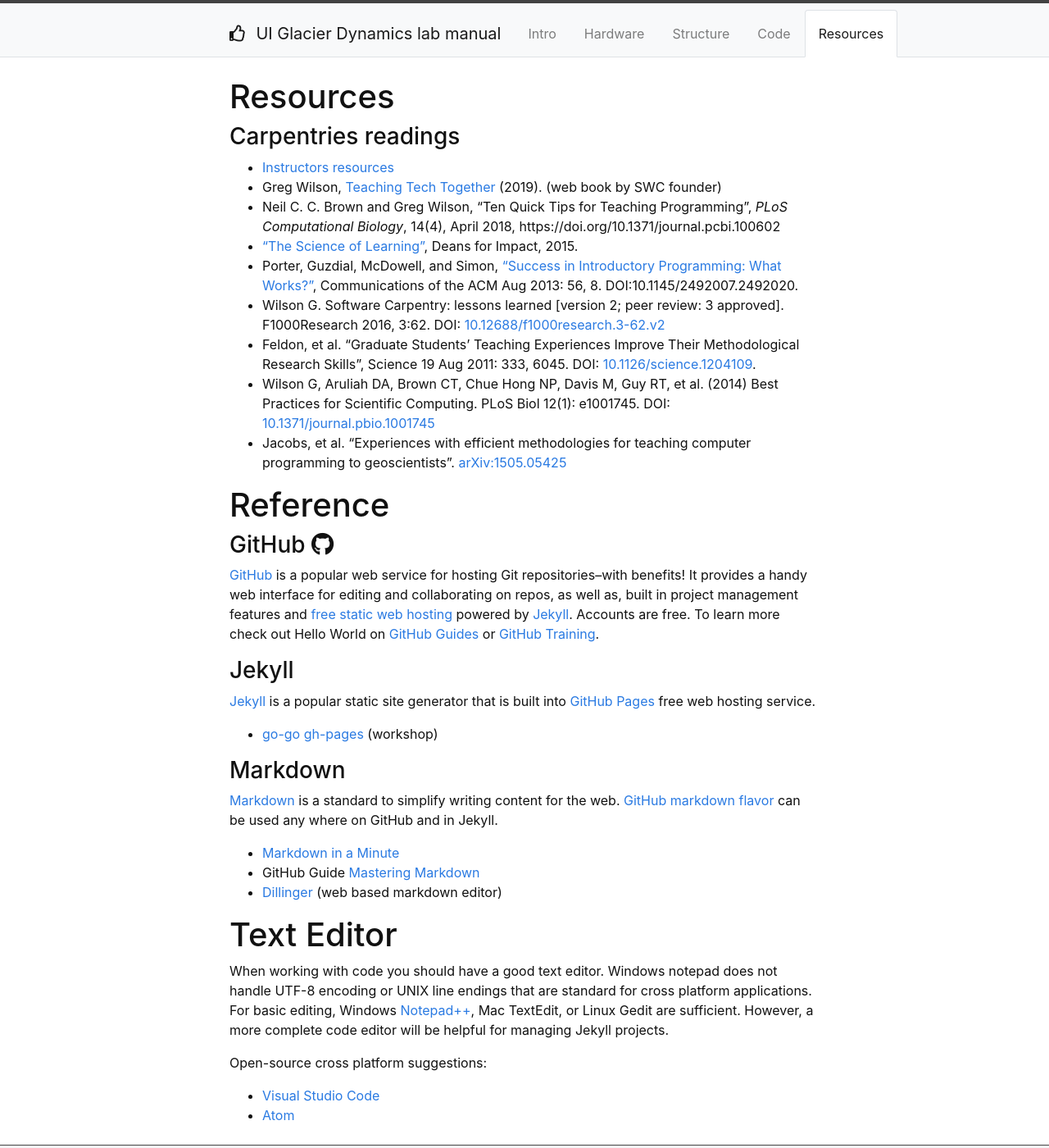
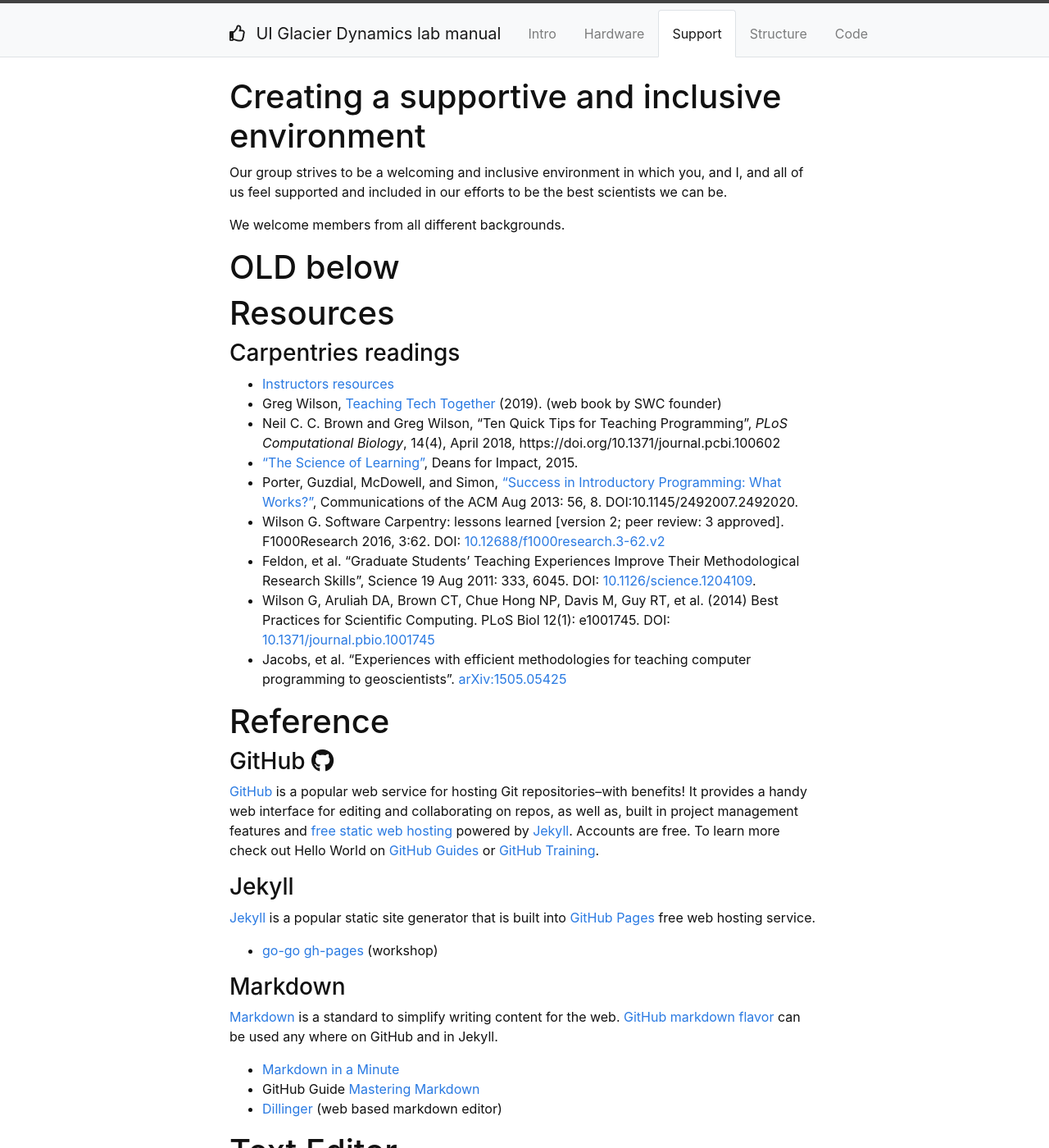
Before and after one commit to yoramterleth/uiglaciology, a Jekyll site: the page built from content/1-support.md, in a window 1280 px wide and 1400 px high. Shown: the whole window at 82% size. Built offline with Jekyll 4.4.1, drawn with Linux system fonts in a browser that asks for light colours.

Commit message:
Update and rename 4-resources.md to 1-support.md

```diff
--- a/content/4-resources.md
+++ b/content/1-support.md
@@ -1,8 +1,15 @@
 ---
-title: Resources
+title: Support
 nav: true
 ---
 
+# Creating a supportive and inclusive environment
+Our group strives to be a welcoming and inclusive environment in which you, and I, and all of us feel supported and included in our efforts to be the best scientists we can be.
+
+We welcome members from all different backgrounds.
+
+
+# OLD below
 # Resources
 
 ### Carpentries readings
```
